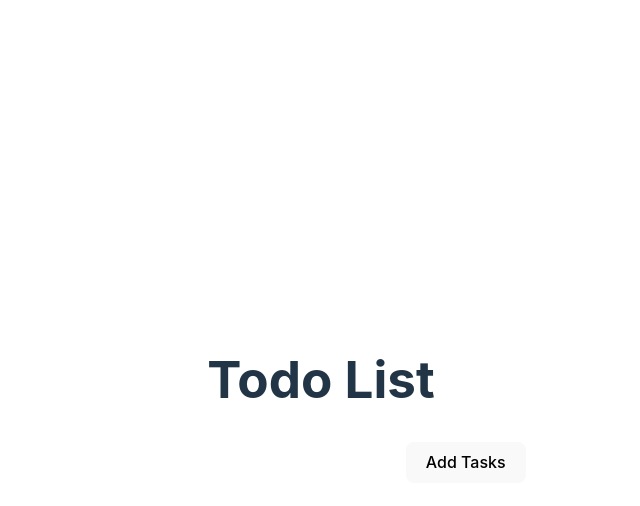
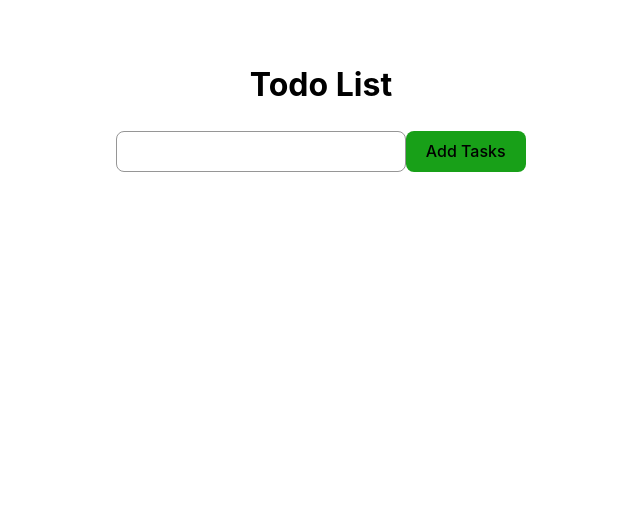
Before and after one commit to Prajwal-45/to-do-app, a React (Vite) app: page / in a window 1280 px wide. Shown: the top 506 px of the page, without its empty margins (319-959 px from the left). Built offline with nearby package versions, Linux system fonts and the light colour scheme.

Commit message:
Added css to appp

```diff
--- a/src/App.css
+++ b/src/App.css
@@ -51,5 +51,6 @@ input{
   background-color: white;
   cursor: pointer;
   transition: border-color 0.25s;
+  border: 1px solid #969696;
 
 }
--- a/src/index.css
+++ b/src/index.css
@@ -2,38 +2,13 @@
   font-family: Inter, system-ui, Avenir, Helvetica, Arial, sans-serif;
   line-height: 1.5;
   font-weight: 400;
-
-  color-scheme: light dark;
-  color: rgba(255, 255, 255, 0.87);
-  background-color: #242424;
-
   font-synthesis: none;
   text-rendering: optimizeLegibility;
   -webkit-font-smoothing: antialiased;
   -moz-osx-font-smoothing: grayscale;
 }
 
-a {
-  font-weight: 500;
-  color: #646cff;
-  text-decoration: inherit;
-}
-a:hover {
-  color: #535bf2;
-}
 
-body {
-  margin: 0;
-  display: flex;
-  place-items: center;
-  min-width: 320px;
-  min-height: 100vh;
-}
-
-h1 {
-  font-size: 3.2em;
-  line-height: 1.1;
-}
 
 button {
   border-radius: 8px;
@@ -54,16 +29,3 @@ button:focus,
 button:focus-visible {
   outline: 4px auto -webkit-focus-ring-color;
 }
-
-@media (prefers-color-scheme: light) {
-  :root {
-    color: #213547;
-    background-color: #ffffff;
-  }
-  a:hover {
-    color: #747bff;
-  }
-  button {
-    background-color: #f9f9f9;
-  }
-}
```
